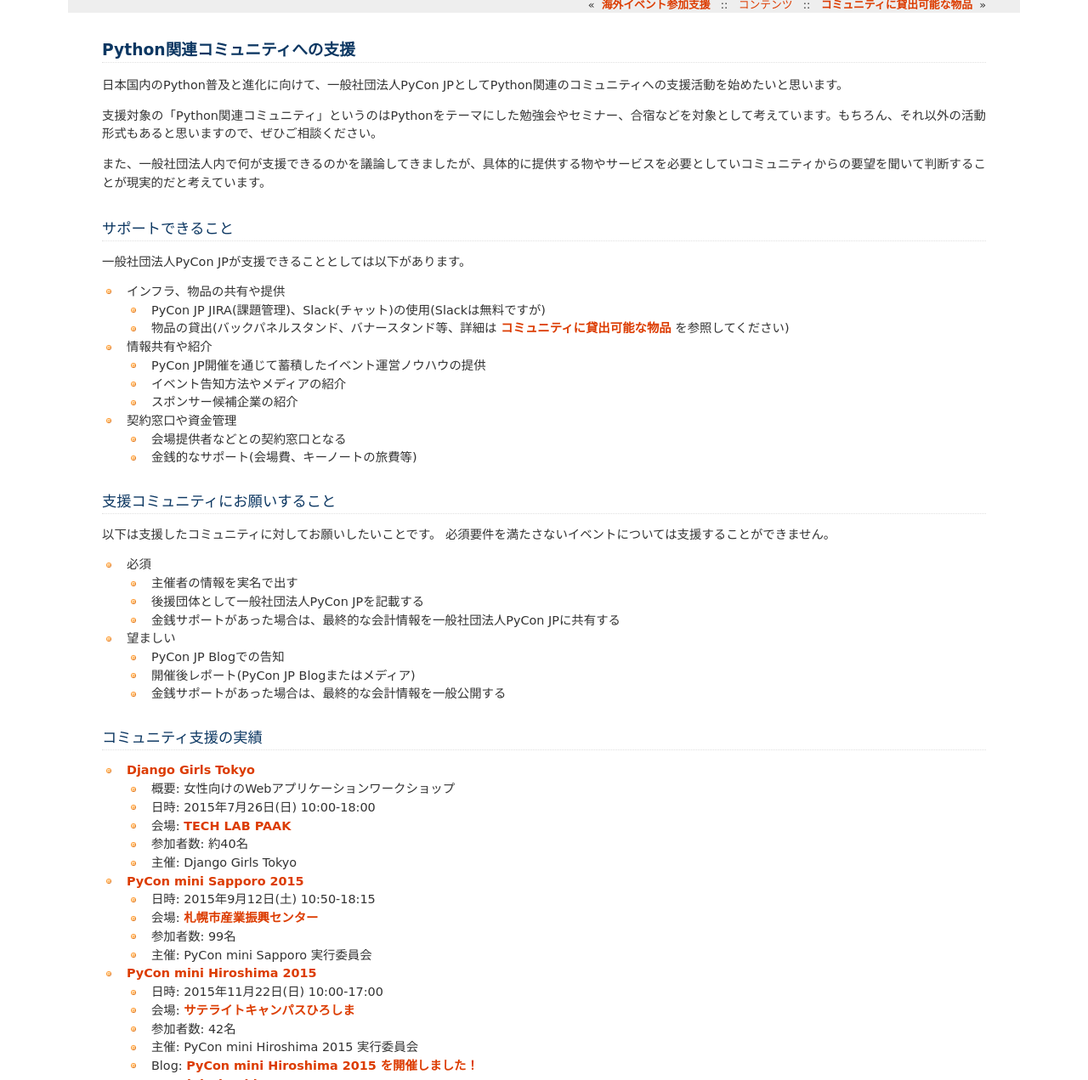
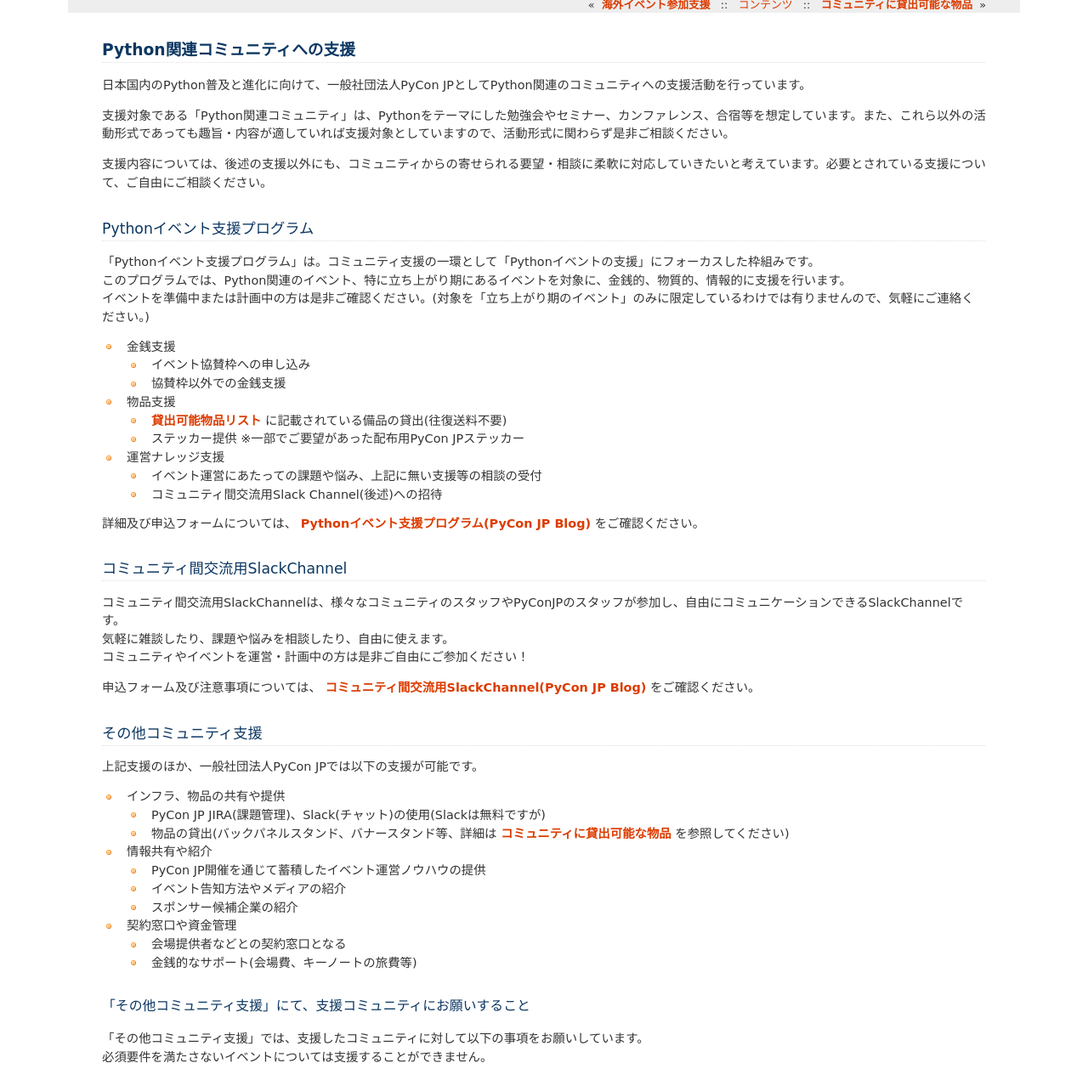
Before and after one commit to pyconjp/www.pycon.jp, a Sphinx documentation site: the page built from source/support/community.rst, in a window 1280 px wide and 1400 px high, cut to the strip 129-1400 px from the top of the window. Shown: the whole strip at 85% size. Built offline with Sphinx 7.4.7, drawn with Linux system fonts in a browser that asks for light colours.

Commit message:
[ISSHA-1695] add information of EventSupportProgram and InterCommunitySlachChannel.
add information of EventSupportProgram and InterCommunitySlackChannel.
re-organize section structure to make it easy to understand.

```diff
--- a/source/support/community.rst
+++ b/source/support/community.rst
@@ -2,15 +2,46 @@
  Python関連コミュニティへの支援
 ================================
 
-日本国内のPython普及と進化に向けて、一般社団法人PyCon JPとしてPython関連のコミュニティへの支援活動を始めたいと思います。
+日本国内のPython普及と進化に向けて、一般社団法人PyCon JPとしてPython関連のコミュニティへの支援活動を行っています。
 
-支援対象の「Python関連コミュニティ」というのはPythonをテーマにした勉強会やセミナー、合宿などを対象として考えています。もちろん、それ以外の活動形式もあると思いますので、ぜひご相談ください。
+支援対象である「Python関連コミュニティ」は、Pythonをテーマにした勉強会やセミナー、カンファレンス、合宿等を想定しています。また、これら以外の活動形式であっても趣旨・内容が適していれば支援対象としていますので、活動形式に関わらず是非ご相談ください。
 
-また、一般社団法人内で何が支援できるのかを議論してきましたが、具体的に提供する物やサービスを必要としていコミュニティからの要望を聞いて判断することが現実的だと考えています。
+支援内容については、後述の支援以外にも、コミュニティからの寄せられる要望・相談に柔軟に対応していきたいと考えています。必要とされている支援について、ご自由にご相談ください。
 
-サポートできること
+Pythonイベント支援プログラム
 ==================
-一般社団法人PyCon JPが支援できることとしては以下があります。
+| 「Pythonイベント支援プログラム」は。コミュニティ支援の一環として「Pythonイベントの支援」にフォーカスした枠組みです。
+| このプログラムでは、Python関連のイベント、特に立ち上がり期にあるイベントを対象に、金銭的、物質的、情報的に支援を行います。
+| イベントを準備中または計画中の方は是非ご確認ください。(対象を「立ち上がり期のイベント」のみに限定しているわけでは有りませんので、気軽にご連絡ください。)
+
+- 金銭支援
+
+  - イベント協賛枠への申し込み
+  - 協賛枠以外での金銭支援
+
+- 物品支援
+
+  - `貸出可能物品リスト <https://www.pycon.jp/support/goods.html>`_ に記載されている備品の貸出(往復送料不要)
+  - ステッカー提供 ※一部でご要望があった配布用PyCon JPステッカー
+
+- 運営ナレッジ支援
+
+  - イベント運営にあたっての課題や悩み、上記に無い支援等の相談の受付
+  - コミュニティ間交流用Slack Channel(後述)への招待
+
+詳細及び申込フォームについては、 `Pythonイベント支援プログラム(PyCon JP Blog) <https://pyconjp.blogspot.com/2019/07/event-support-program.html>`_ をご確認ください。
+
+コミュニティ間交流用SlackChannel
+==================
+| コミュニティ間交流用SlackChannelは、様々なコミュニティのスタッフやPyConJPのスタッフが参加し、自由にコミュニケーションできるSlackChannelです。
+| 気軽に雑談したり、課題や悩みを相談したり、自由に使えます。
+| コミュニティやイベントを運営・計画中の方は是非ご自由にご参加ください！
+
+申込フォーム及び注意事項については、  `コミュニティ間交流用SlackChannel(PyCon JP Blog) <https://pyconjp.blogspot.com/2019/07/community-channel.html>`_ をご確認ください。
+
+その他コミュニティ支援
+==================
+上記支援のほか、一般社団法人PyCon JPでは以下の支援が可能です。
 
 - インフラ、物品の共有や提供
 
@@ -28,10 +59,10 @@
   - 会場提供者などとの契約窓口となる
   - 金銭的なサポート(会場費、キーノートの旅費等)
 
-支援コミュニティにお願いすること
-================================
-以下は支援したコミュニティに対してお願いしたいことです。
-必須要件を満たさないイベントについては支援することができません。
+「その他コミュニティ支援」にて、支援コミュニティにお願いすること
+--------------------------------
+| 「その他コミュニティ支援」では、支援したコミュニティに対して以下の事項をお願いしています。
+| 必須要件を満たさないイベントについては支援することができません。
 
 - 必須
 
```
